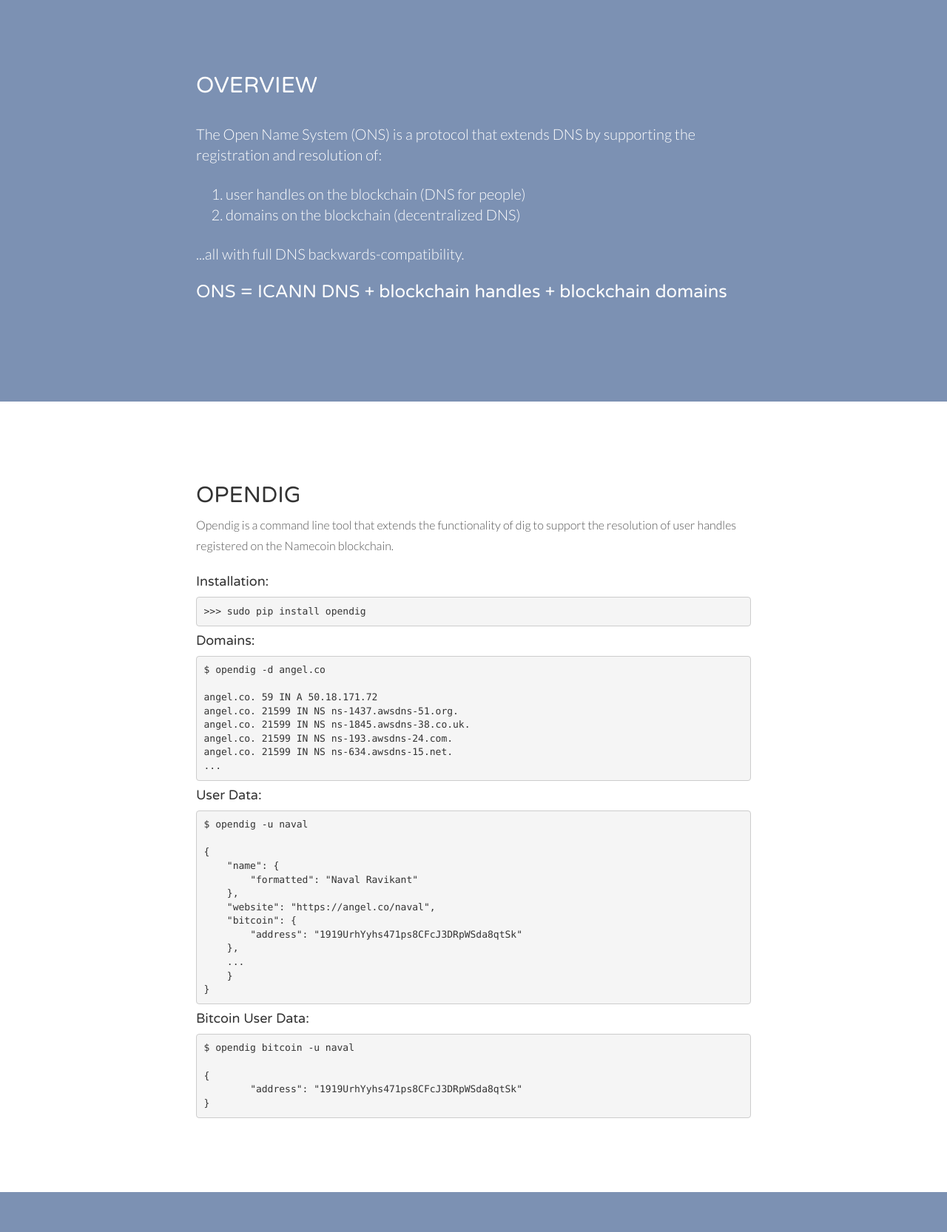
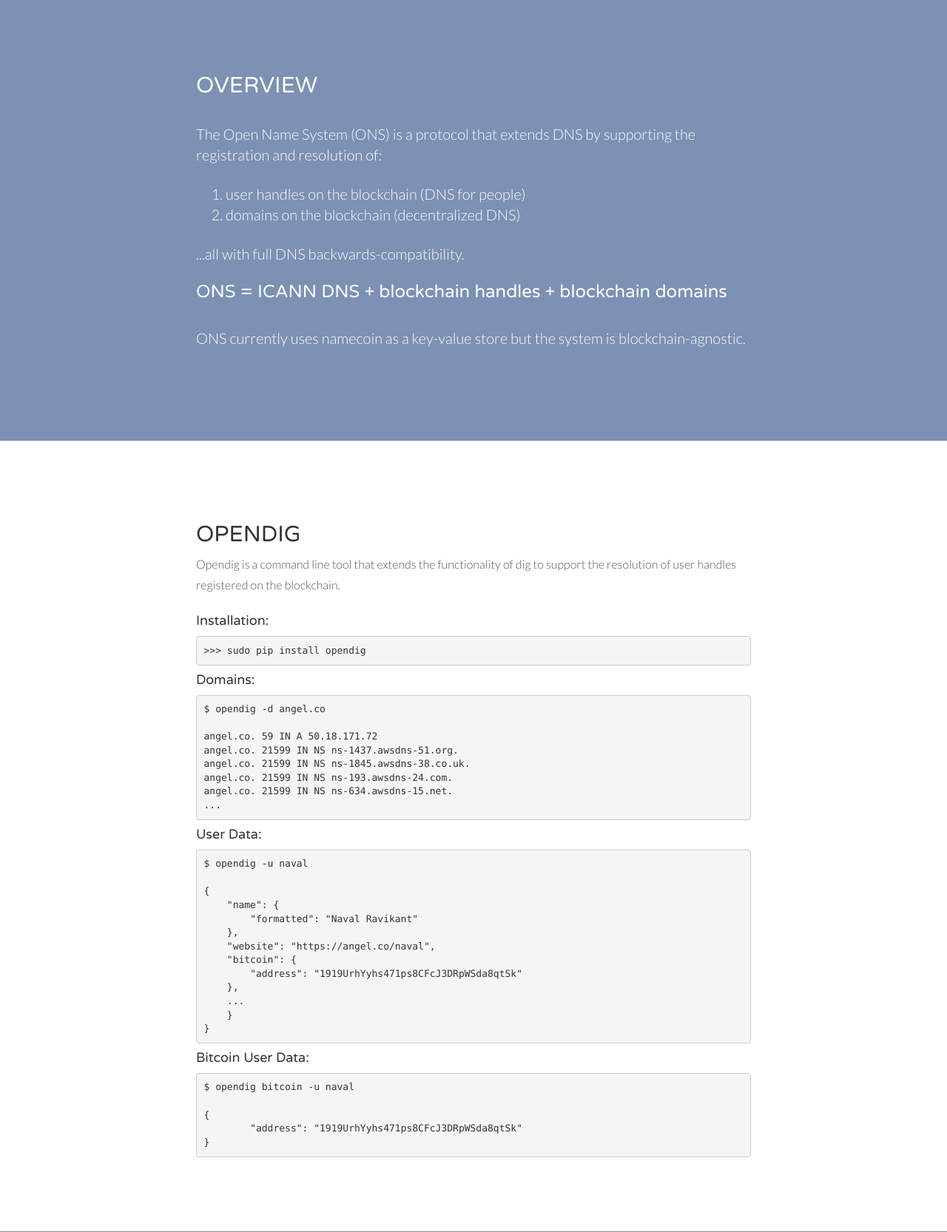
Before and after one commit to sebasmagri/opennamesystem.org, a Flask app: page / in a window 1280 px wide. Shown: the part 753-2419 px from the top of the page at 74% size. Run offline with Flask 2, Linux system fonts and the light colour scheme; some libraries are stand-ins or nearby versions.

Commit message:
add in namecoin message

```diff
--- a/templates/index.html
+++ b/templates/index.html
@@ -100,6 +100,9 @@
           <h3>
             ONS = ICANN DNS + blockchain handles + blockchain domains
           </h3>
+          <p>
+            ONS currently uses namecoin as a key-value store but the system is blockchain-agnostic.
+          </p>
 				</div>
 			</div>
 		</div>
@@ -112,7 +115,7 @@
 					<h2>OPENDIG</h2>
 
           <p>
-            Opendig is a command line tool that extends the functionality of dig to support the resolution of user handles registered on the Namecoin blockchain.
+            Opendig is a command line tool that extends the functionality of dig to support the resolution of user handles registered on the blockchain.
           </p>
 
           <h4>Installation:</h4>
```
